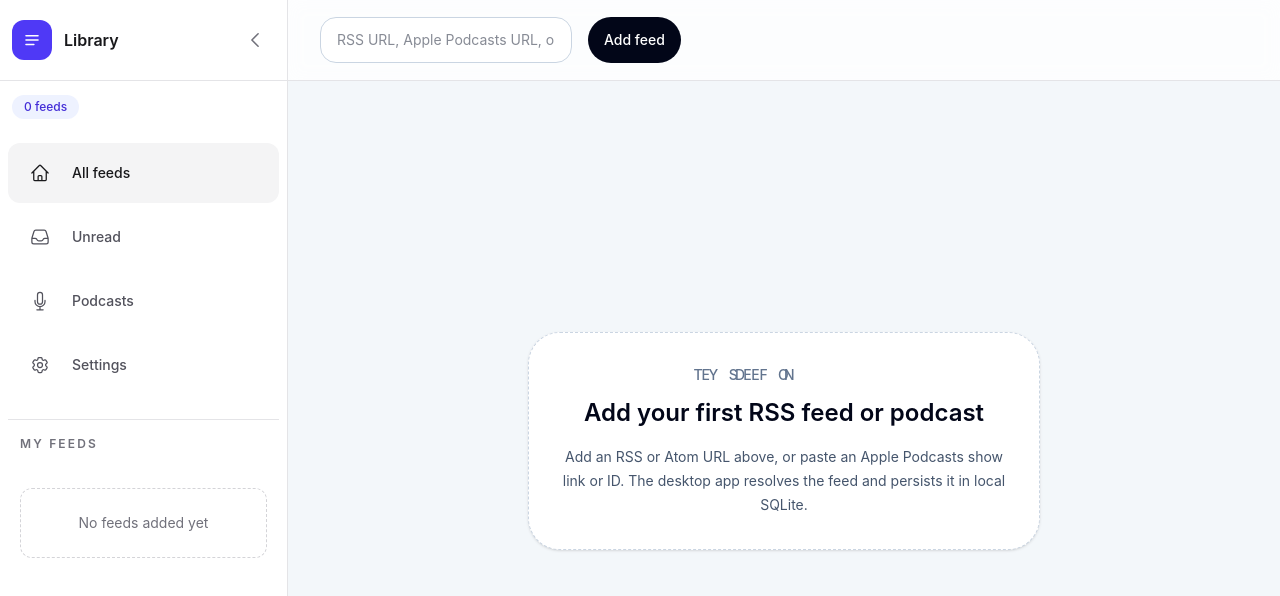
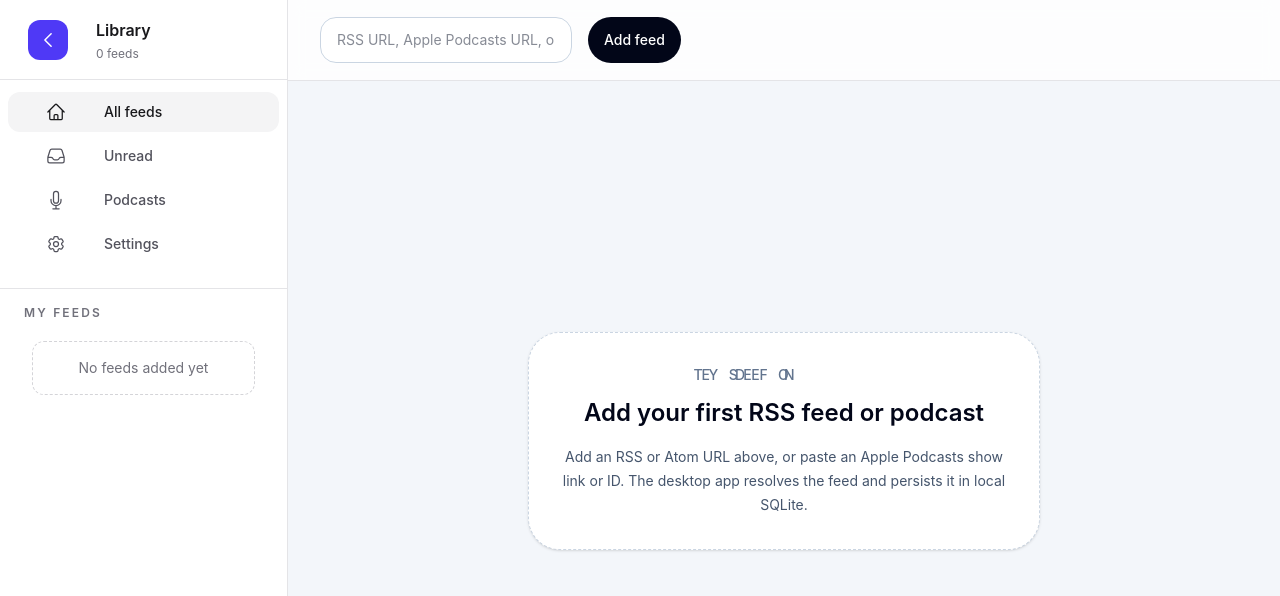
Before and after one commit to jascha030/JRSS, a SvelteKit app: page / in a window 1280 px wide. Shown: the top 596 px of the page. Built offline with nearby package versions, Linux system fonts and the light colour scheme.

Commit message:
♻️ Fucking AI not listening n shit, been telling the boy to prefer pure css over multiple trees

```diff
--- a/src/lib/components/Sidebar.svelte
+++ b/src/lib/components/Sidebar.svelte
@@ -1,7 +1,6 @@
 <script lang="ts">
     import type { SidebarSection } from '$lib/stores/app.svelte';
     import type { Feed } from '$lib/types/rss';
-	import { fade } from 'svelte/transition';
 
     type Props = {
         collapsed: boolean;
@@ -63,6 +62,12 @@
         }
     ];
 
+    const panelClass = $derived(
+        collapsed
+            ? 'pointer-events-none translate-x-2 opacity-0'
+            : 'translate-x-0 opacity-100'
+    );
+
     function isSectionActive(sectionId: SidebarSection) {
         return selectedSection === sectionId && selectedFeedId === null;
     }
@@ -76,20 +81,15 @@
     }
 </script>
 
-{#if collapsed}
-	<aside
-		in:fade={{ duration: 90 }}
-		out:fade={{ duration: 70 }}
-		class="hidden h-dvh w-24 shrink-0 flex-col overflow-hidden border-r border-zinc-200 bg-white md:flex dark:border-zinc-800 dark:bg-zinc-950"
-	>
-		<div
-			class="flex shrink-0 items-center justify-center border-b border-zinc-200 px-2 py-5 dark:border-zinc-800"
-		>
+<aside class="flex h-full w-72 shrink-0 flex-col overflow-hidden border-r border-zinc-200 bg-white dark:border-zinc-800 dark:bg-zinc-950">
+    <div class="flex h-20 shrink-0 items-center border-b border-zinc-200 dark:border-zinc-800">
+        <div class="flex w-24 shrink-0 justify-center">
             <button
                 type="button"
                 onclick={onToggleCollapse}
-				title="Expand sidebar"
-				aria-label="Expand sidebar"
+                title={collapsed ? 'Expand sidebar' : 'Collapse sidebar'}
+                aria-label={collapsed ? 'Expand sidebar' : 'Collapse sidebar'}
+                aria-expanded={!collapsed}
                 class="flex size-10 items-center justify-center rounded-xl bg-indigo-600 text-white transition-colors hover:bg-indigo-500"
             >
                 <svg
@@ -98,144 +98,34 @@
                     fill="none"
                     stroke="currentColor"
                     stroke-width="1.8"
-					class="size-5"
+                    class={`size-5 transition-transform duration-300 ${collapsed ? 'rotate-180' : 'rotate-0'}`}
                 >
-					<path
-						stroke-linecap="round"
-						stroke-linejoin="round"
-						d="M4.75 6.75h14.5M4.75 12h14.5M4.75 17.25h9.5"
-					/>
+                    <path stroke-linecap="round" stroke-linejoin="round" d="M15.75 19.5 8.25 12l7.5-7.5" />
                 </svg>
             </button>
         </div>
 
-		<nav class="flex-1 overflow-x-hidden overflow-y-auto px-2 py-3">
-			<div class="space-y-1">
+        <div class={`min-w-0 flex-1 pr-4 transition-[opacity,transform] duration-200 ease-out ${panelClass}`}>
+            <h1 class="truncate text-base font-semibold text-zinc-900 dark:text-white">Library</h1>
+            <p class="mt-1 text-xs text-zinc-500 dark:text-zinc-400">
+                {feeds.length} {feeds.length === 1 ? 'feed' : 'feeds'}
+            </p>
+        </div>
+    </div>
+
+    <nav class="flex-1 overflow-x-hidden overflow-y-auto py-3">
+        <div class="space-y-1 px-2">
             {#each sections as section (section.id)}
                 <button
                     type="button"
-						title={section.label}
-						class={`flex w-full items-center justify-center rounded-xl px-2 py-3 text-sm font-medium transition-colors duration-150 ease-out ${
+                    class={`flex w-full items-center rounded-xl py-2.5 text-sm font-medium transition-colors duration-150 ease-out ${
                         isSectionActive(section.id)
                             ? 'bg-zinc-100 text-zinc-900 dark:bg-zinc-800 dark:text-white'
                             : 'text-zinc-600 hover:bg-zinc-100 hover:text-zinc-900 dark:text-zinc-400 dark:hover:bg-zinc-900 dark:hover:text-white'
                     }`}
                     onclick={() => onSelectSection(section.id)}
                 >
-						<span class="flex size-10 shrink-0 items-center justify-center">
-							<svg
-								xmlns="http://www.w3.org/2000/svg"
-								fill="none"
-								viewBox="0 0 24 24"
-								stroke-width="1.5"
-								stroke="currentColor"
-								class="size-5"
-							>
-								{#each section.paths as path (path)}
-									<path stroke-linecap="round" stroke-linejoin="round" d={path} />
-								{/each}
-							</svg>
-						</span>
-					</button>
-				{/each}
-			</div>
-
-			<div class="mt-6 border-t border-zinc-200 pt-4 dark:border-zinc-800">
-				<div class="space-y-1">
-					{#each feeds as feed (feed.id)}
-						<button
-							type="button"
-							title={feed.title}
-							class={`flex w-full items-center justify-center rounded-xl px-2 py-3 text-left transition-colors duration-150 ease-out ${
-								selectedFeedId === feed.id
-									? 'bg-zinc-100 text-zinc-900 dark:bg-zinc-800 dark:text-white'
-									: 'text-zinc-600 hover:bg-zinc-100 hover:text-zinc-900 dark:text-zinc-400 dark:hover:bg-zinc-900 dark:hover:text-white'
-							}`}
-							onclick={() => onSelectFeed(feed.id)}
-						>
-							<span
-								class="flex size-10 shrink-0 items-center justify-center rounded-xl bg-linear-to-br from-indigo-400 to-indigo-600 text-sm font-semibold text-white shadow-sm"
-							>
-								{feedInitial(feed.title)}
-							</span>
-						</button>
-					{/each}
-				</div>
-			</div>
-		</nav>
-	</aside>
-{:else}
-	<aside
-		in:fade={{ duration: 90 }}
-		out:fade={{ duration: 70 }}
-		class="hidden h-dvh w-72 shrink-0 flex-col overflow-hidden border-r border-zinc-200 bg-white md:flex dark:border-zinc-800 dark:bg-zinc-950"
-	>
-		<div class="flex shrink-0 items-center border-b border-zinc-200 px-3 py-5 dark:border-zinc-800">
-			<div
-				class="flex size-10 shrink-0 items-center justify-center rounded-xl bg-indigo-600 text-white"
-			>
-				<svg
-					xmlns="http://www.w3.org/2000/svg"
-					viewBox="0 0 24 24"
-					fill="none"
-					stroke="currentColor"
-					stroke-width="1.8"
-					class="size-5"
-				>
-					<path
-						stroke-linecap="round"
-						stroke-linejoin="round"
-						d="M4.75 6.75h14.5M4.75 12h14.5M4.75 17.25h9.5"
-					/>
-				</svg>
-			</div>
-
-			<div class="ml-3 min-w-0 flex-1">
-				<h1 class="truncate text-base font-semibold text-zinc-900 dark:text-white">Library</h1>
-			</div>
-
-			<button
-				type="button"
-				onclick={onToggleCollapse}
-				title="Collapse sidebar"
-				aria-label="Collapse sidebar"
-				class="flex size-10 shrink-0 items-center justify-center rounded-xl text-zinc-500 transition-colors hover:bg-zinc-100 hover:text-zinc-900 dark:text-zinc-400 dark:hover:bg-zinc-900 dark:hover:text-white"
-			>
-				<svg
-					xmlns="http://www.w3.org/2000/svg"
-					viewBox="0 0 24 24"
-					fill="none"
-					stroke="currentColor"
-					stroke-width="1.8"
-					class="size-5"
-				>
-					<path stroke-linecap="round" stroke-linejoin="round" d="M15.75 19.5 8.25 12l7.5-7.5" />
-				</svg>
-			</button>
-		</div>
-
-		<div class="px-3 py-3">
-			<span
-				class="inline-flex items-center rounded-full bg-indigo-50 px-3 py-1 text-xs font-medium text-indigo-700 dark:bg-indigo-500/10 dark:text-indigo-300"
-			>
-				{feeds.length}
-				{feeds.length === 1 ? 'feed' : 'feeds'}
-			</span>
-		</div>
-
-		<nav class="flex-1 overflow-x-hidden overflow-y-auto px-2 py-3">
-			<div class="space-y-1">
-				{#each sections as section (section.id)}
-					<button
-						type="button"
-						class={`flex w-full items-center gap-3 rounded-xl px-3 py-2.5 text-sm font-medium transition-colors duration-150 ease-out ${
-							isSectionActive(section.id)
-								? 'bg-zinc-100 text-zinc-900 dark:bg-zinc-800 dark:text-white'
-								: 'text-zinc-600 hover:bg-zinc-100 hover:text-zinc-900 dark:text-zinc-400 dark:hover:bg-zinc-900 dark:hover:text-white'
-						}`}
-						onclick={() => onSelectSection(section.id)}
-					>
-						<span class="flex size-10 shrink-0 items-center justify-center">
+                    <span class="flex w-24 shrink-0 justify-center">
                         <svg
                             xmlns="http://www.w3.org/2000/svg"
                             fill="none"
@@ -250,23 +140,27 @@
                         </svg>
                     </span>
 
-						<span class="min-w-0 truncate">{section.label}</span>
+                    <span
+                        class={`min-w-0 truncate pr-3 text-left transition-[opacity,transform] duration-200 ease-out ${panelClass}`}
+                    >
+                        {section.label}
+                    </span>
                 </button>
             {/each}
         </div>
 
         <div class="mt-6 border-t border-zinc-200 pt-4 dark:border-zinc-800">
-				<h2
-					class="mb-3 px-3 text-xs font-semibold tracking-[0.18em] text-zinc-500 uppercase dark:text-zinc-400"
+            <div
+                class={`px-6 pb-3 text-xs font-semibold tracking-[0.18em] text-zinc-500 uppercase transition-[opacity,transform] duration-200 ease-out dark:text-zinc-400 ${panelClass}`}
             >
                 My feeds
-				</h2>
+            </div>
 
-				<div class="space-y-1">
+            <div class="space-y-1 px-2">
                 {#if feeds.length === 0}
-						<div class="px-3 py-6">
+                    <div class={`px-6 py-2 transition-[opacity,transform] duration-200 ease-out ${panelClass}`}>
                         <p
-								class="rounded-xl border border-dashed border-zinc-300 p-6 text-center text-sm text-zinc-500 dark:border-zinc-700 dark:text-zinc-400"
+                            class="rounded-xl border border-dashed border-zinc-300 p-4 text-center text-sm text-zinc-500 dark:border-zinc-700 dark:text-zinc-400"
                         >
                             No feeds added yet
                         </p>
@@ -277,23 +171,25 @@
                             <button
                                 type="button"
                                 title={feed.title}
-									class={`flex flex-1 items-center gap-3 rounded-xl px-3 py-2.5 text-left transition-colors duration-150 ease-out ${
+                                class={`flex flex-1 items-center rounded-xl py-2.5 text-left transition-colors duration-150 ease-out ${
                                     selectedFeedId === feed.id
                                         ? 'bg-zinc-100 text-zinc-900 dark:bg-zinc-800 dark:text-white'
                                         : 'text-zinc-600 hover:bg-zinc-100 hover:text-zinc-900 dark:text-zinc-400 dark:hover:bg-zinc-900 dark:hover:text-white'
                                 }`}
                                 onclick={() => onSelectFeed(feed.id)}
                             >
+                                <span class="flex w-24 shrink-0 justify-center">
                                     <span
-										class="flex size-10 shrink-0 items-center justify-center rounded-xl bg-linear-to-br from-indigo-400 to-indigo-600 text-sm font-semibold text-white shadow-sm"
+                                        class="flex size-10 items-center justify-center rounded-xl bg-linear-to-br from-indigo-400 to-indigo-600 text-sm font-semibold text-white shadow-sm"
                                     >
                                         {feedInitial(feed.title)}
                                     </span>
+                                </span>
 
-									<span class="min-w-0 flex-1">
-										<span class="block truncate text-sm font-medium">
-											{feed.title}
-										</span>
+                                <span
+                                    class={`min-w-0 flex-1 pr-2 transition-[opacity,transform] duration-200 ease-out ${panelClass}`}
+                                >
+                                    <span class="block truncate text-sm font-medium">{feed.title}</span>
                                     <span class="block truncate text-xs text-zinc-500 dark:text-zinc-400">
                                         {feed.kind === 'podcast' ? 'Podcast' : 'Feed'}
                                         {#if isRefreshing(feed.id)}
@@ -309,7 +205,11 @@
                                 type="button"
                                 title="Remove feed"
                                 aria-label={`Remove ${feed.title}`}
-									class="ml-1 flex w-9 shrink-0 items-center justify-center rounded-lg px-2 py-2 text-zinc-400 opacity-0 transition-[opacity,background-color,color] duration-150 ease-out group-hover:opacity-100 hover:bg-zinc-100 hover:text-zinc-700 dark:hover:bg-zinc-900 dark:hover:text-zinc-200"
+                                class={`mr-2 flex size-9 shrink-0 items-center justify-center rounded-lg text-zinc-400 transition-[opacity,transform,background-color,color] duration-150 ease-out hover:bg-zinc-100 hover:text-zinc-700 dark:hover:bg-zinc-900 dark:hover:text-zinc-200 ${
+                                    collapsed
+                                        ? 'pointer-events-none translate-x-2 opacity-0'
+                                        : 'opacity-0 group-hover:opacity-100'
+                                }`}
                                 onclick={(event) => {
                                     event.stopPropagation();
                                     void onRemoveFeed(feed.id);
@@ -321,7 +221,7 @@
                                     viewBox="0 0 24 24"
                                     stroke-width="1.5"
                                     stroke="currentColor"
-										class="h-4 w-4"
+                                    class="size-4"
                                 >
                                     <path
                                         stroke-linecap="round"
@@ -337,4 +237,3 @@
         </div>
     </nav>
 </aside>
-{/if}
```
Also changed, not shown: src/routes/+page.svelte (+0 -18 lines). Lines whose indentation alone changed are shown as unchanged.
